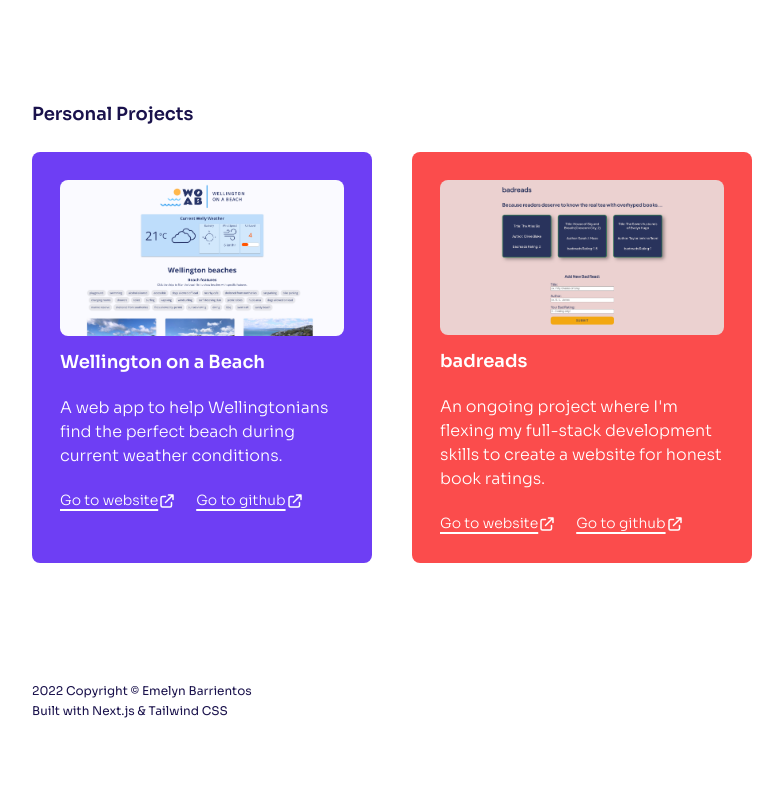
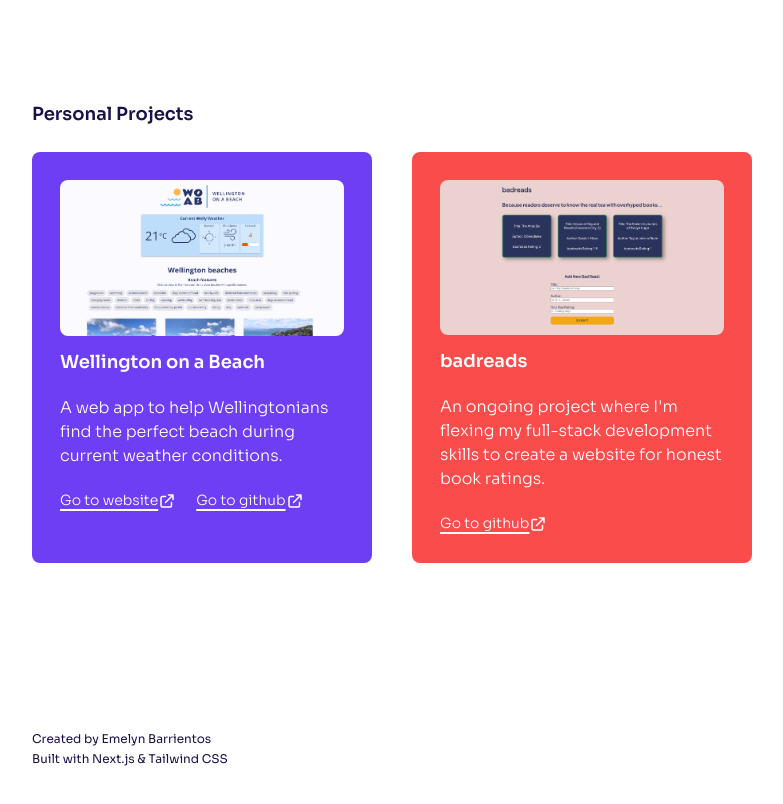
Before and after one commit to emelyn-barrientos/emelyn-barrientos-portfolio, a Next.js app: page / in a window 1280 px wide. Shown: the part 640-1444 px from the top of the page, without its empty margins (248-1031 px from the left). Before the commit the page ends 1403 px from the top, so only its background shows below. Built offline with nearby package versions, Linux system fonts and the light colour scheme.

Commit message:
Final touches

```diff
--- a/pages/index.js
+++ b/pages/index.js
@@ -112,7 +112,7 @@ export default function Home() {
             <h3 className="text-lg font-semibold">Personal Projects</h3>
 
             {/* PROJECT CARDS */}
-            <div className="grid lg:grid-cols-2 gap-10 sm:gap-5 mb-24">
+            <div className="grid lg:grid-cols-2 gap-10 sm:gap-5 mb-36">
               {/* Wellington on a Beach */}
               <div className=" bg-accent-violet flex-1 p-7 rounded-lg my-6 max-w-sm">
                 <Image
@@ -165,10 +165,6 @@ export default function Home() {
                   An ongoing project where I'm flexing my full-stack development
                   skills to create a website for honest book ratings.
                 </p>
-                <a className="text-contrast-white text-sm font-light underline decoration-2 underline-offset-4">
-                  Go to website
-                </a>
-                <HiOutlineExternalLink className="text-contrast-white text-lg inline-block mr-5" />
                 <a
                   className="text-contrast-white text-sm font-light underline decoration-2 underline-offset-4"
                   href="https://github.com/emelyn-barrientos/bad-reads.git"
@@ -184,7 +180,7 @@ export default function Home() {
 
           <footer>
             <h6 className="text-xs mb-1 sm:text-center">
-              2022 Copyright © Emelyn Barrientos
+              Created by Emelyn Barrientos
             </h6>
             <h6 className="text-xs mb-1 sm:text-center">
               Built with Next.js & Tailwind CSS
```
